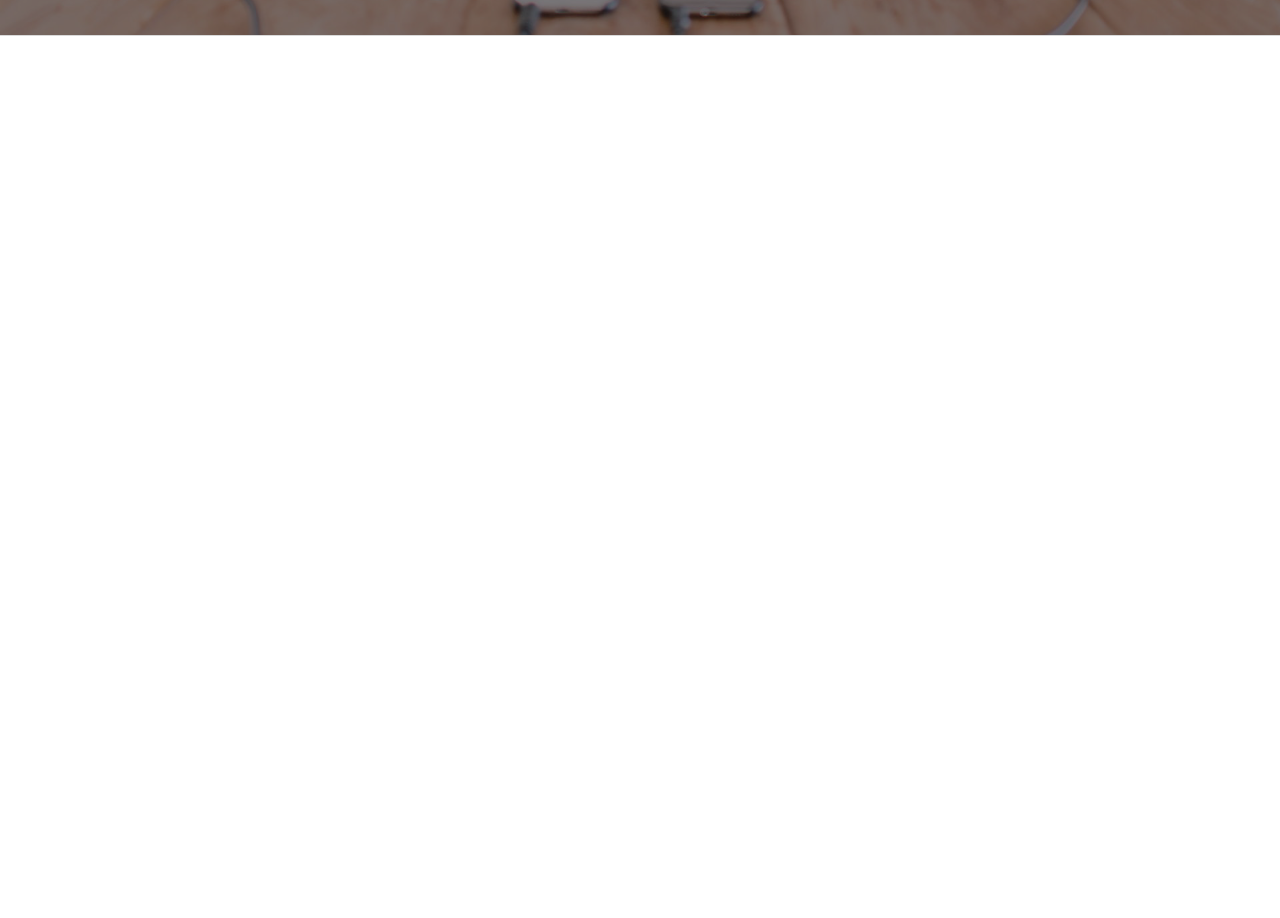
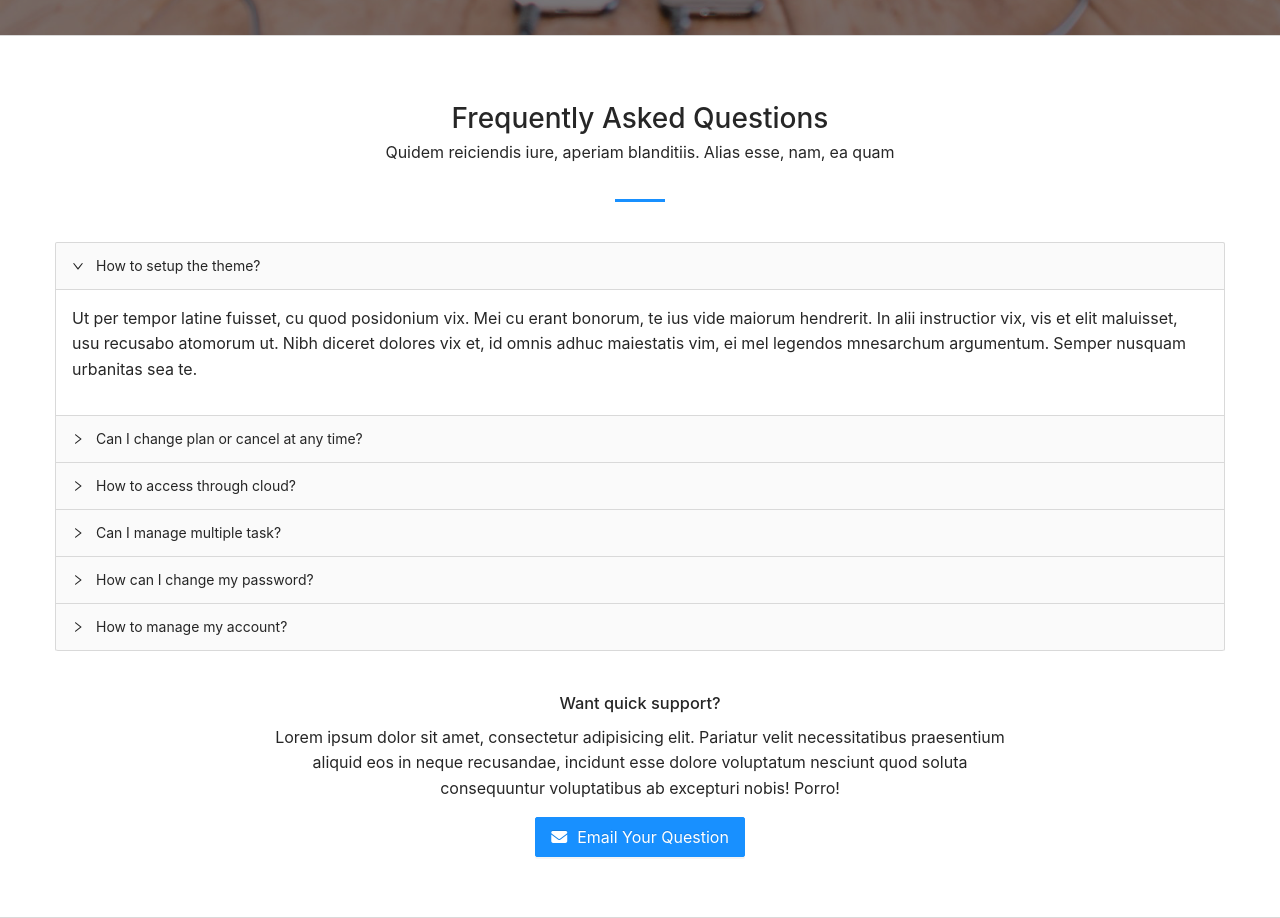
Before and after one commit to MRofiqulIlmi/ANTD_Learn_Bibek_yt, a React (Create React App) app: page / in a window 1280 px wide. Shown: the part 2537-3455 px from the top of the page. Before the commit the page ends 2573 px from the top, so only its background shows below. Built offline with nearby package versions, Linux system fonts and the light colour scheme.

Commit message:
Collapse Component

```diff
--- /dev/null
+++ b/src/components/home/faq.js
@@ -0,0 +1,45 @@
+import React from "react";
+import { Collapse, Button } from 'antd';
+
+const { Panel } = Collapse;
+
+function AppFaq(){
+
+      return (
+        <div className="block faqBlock">
+            <div className="container-fluid">
+                <div className="titleHolder">
+                    <h2>Frequently Asked Questions</h2>
+                    <p>Quidem reiciendis iure, aperiam blanditiis. Alias esse, nam, ea quam</p>
+                </div>
+                <Collapse defaultActiveKey={['1']}>
+                    <Panel header="How to setup the theme?" key="1">
+                        <p>Ut per tempor latine fuisset, cu quod posidonium vix. Mei cu erant bonorum, te ius vide maiorum hendrerit. In alii instructior vix, vis et elit maluisset, usu recusabo atomorum ut. Nibh diceret dolores vix et, id omnis adhuc maiestatis vim, ei mel legendos mnesarchum argumentum. Semper nusquam urbanitas sea te.</p>
+                    </Panel>
+                    <Panel header="Can I change plan or cancel at any time?" key="2">
+                        <p>Postea ceteros corrumpit ius te, eos epicuri intellegebat consequuntur et. Sint quot suscipiantur ea nam. Nam pericula evertitur ut, per et quod nostro, autem augue id has. Virtute epicurei quo te, pri et novum essent senserit.</p>
+                    </Panel>
+                    <Panel header="How to access through cloud?" key="3">
+                        <p>Eu veritus ancillae suavitate per, cum in appellantur efficiantur. Eum cu clita ponderum lobortis, usu dicat exerci et, eam alii oblique interesset ea. Suas quidam volumus id eam, id populo euripidis temporibus pri. At eum quas putent iriure, fugit tritani sed ad. Per ad magna possim aliquam, est aeque exerci verear an, qui cu modus audire detraxit. Duo ne nostro rationibus, nam mutat omittam evertitur ad, meliore gubergren voluptatum at mel.</p>
+                    </Panel>
+                    <Panel header="Can I manage multiple task?" key="4">
+                        <p>Mentitum offendit appareat nam ex, mea timeam nonumes pertinacia ne. Autem altera an vix, cu soluta aliquid pro, ne sit natum neglegentur. Ea ridens iudicabit eam, in dico appetere mediocrem nec. Sea idque consetetur no. Sonet minimum ex eam, vis an semper consequuntur definitionem. Vel legimus nostrum hendrerit eu, ea velit facete nec.</p>
+                    </Panel>
+                    <Panel header="How can I change my password?" key="5">
+                        <p>Usu dolorem ceteros te. Veri exerci ne vix, modo ignota an qui. Ne oblique antiopam quo. Ex quem saepe cum, temporibus comprehensam qui at. Aliquip habemus fierent qui at. No facete omnesque argumentum sea, est tale error nihil ad.</p>
+                    </Panel>
+                    <Panel header="How to manage my account?" key="6">
+                        <p>Erant vitae alterum in mel, viris rationibus argumentum eu sea. Per ei diceret constituto, ei qui simul intellegam, ut eos dolor ceteros. Altera contentiones et eam. Discere alienum intellegat te duo. Erat dissentiet ei sed, eius dicat ne eum. Id tation everti nam, quo cu magna possit patrioque.</p>
+                    </Panel>
+                </Collapse>
+                <div className="quickSupport">
+                    <h3>Want quick support?</h3>
+                    <p>Lorem ipsum dolor sit amet, consectetur adipisicing elit. Pariatur velit necessitatibus praesentium aliquid eos in neque recusandae, incidunt esse dolore voluptatum nesciunt quod soluta consequuntur voluptatibus ab excepturi nobis! Porro!</p>
+                    <Button type="primary" size="large"><i className="fas fa-envelope"></i>Email Your Question</Button>
+                </div>
+            </div>
+        </div>
+      );
+}
+
+export default AppFaq;
--- a/src/views/home.js
+++ b/src/views/home.js
@@ -3,6 +3,7 @@
 import AppAbout from "../components/home/about";
 import AppFeature from "../components/home/feature";
 import AppWorks from "../components/home/works";
+import AppFaq from "../components/home/faq";
 
 
 function AppHome(){
@@ -12,6 +13,7 @@
             <AppAbout />
             <AppFeature />
             <AppWorks />
+            <AppFaq />
         </div>
     )
 }
```
